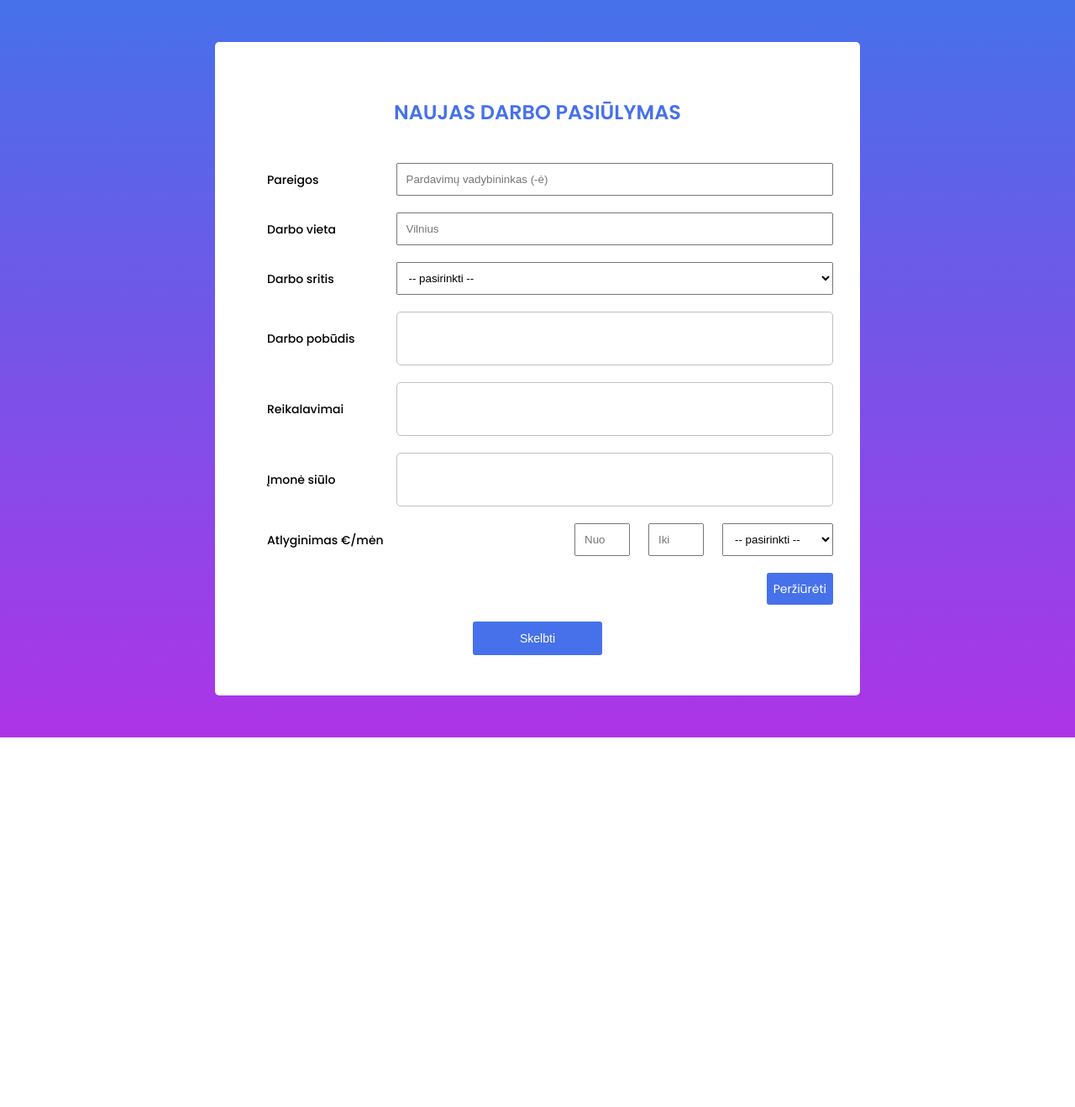
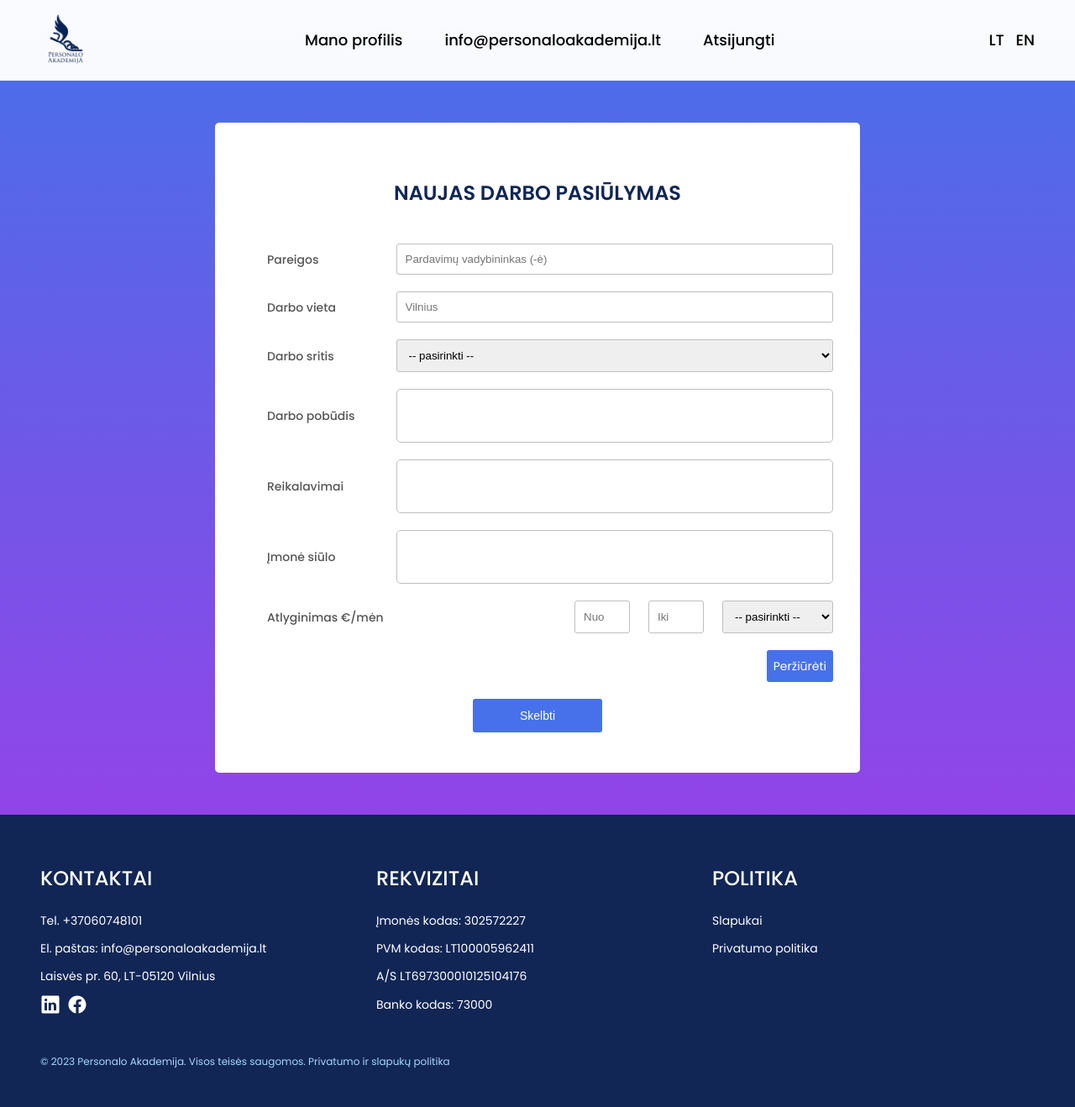
Before and after one commit to alZalatoris/pa-website, a plain HTML site: page jobs.html in a window 1280 px wide. Shown: the whole page at 84% size. Before the commit the page ends 878 px from the top, so only its background shows below. Drawn offline with nearby package versions, Linux system fonts and the light colour scheme.

Commit message:
minor fixes in jobs.css

```diff
--- a/css/jobs.css
+++ b/css/jobs.css
@@ -49,13 +49,15 @@ html {
 
 body {
   font-family: "Poppins", sans-serif;
-  display: flex;
-  justify-content: center;
-  align-items: center;
   line-height: 1;
   font-weight: 400;
   min-height: 100vh;
   background: linear-gradient(#4671ea, #ac34e7);
+}
+
+.header-center {
+  display: flex;
+  gap: 5rem;
 }
 
 .input-container {
@@ -78,8 +80,20 @@ body {
 /* Style the input fields */
 .input-field {
   width: 100%;
-  padding: 10px;
+  padding: 1rem;
+  border: 1px solid #bfbfbf;
+  border-radius: 0.3rem;
   outline: none;
+}
+
+/* .input-field:focus {
+  border: 2px solid #112655;
+} */
+
+.input-field:is(:focus) {
+  border-color: #112655;
+  border-width: 1px;
+  /* padding: 1.6rem; */
 }
 
 .input-title {
@@ -184,12 +198,16 @@ form {
 }
 
 .section-job-create h2 {
-  color: #4671ea;
+  color: #112655;
   font-size: 2.4rem;
   font-weight: 600;
   text-align: center;
   margin: 4.8rem;
   text-transform: uppercase;
+}
+
+input {
+  box-shadow: none;
 }
 
 textarea {
@@ -205,7 +223,7 @@ textarea {
 
 textarea:is(:focus, :valid) {
   border-color: #112655;
-  border-width: 2px;
+  border-width: 1px;
   padding: 1.6rem;
 }
 
--- a/jobs.html
+++ b/jobs.html
@@ -6,6 +6,7 @@
     <meta name="viewport" content="width=device-width, initial-scale=1.0" />
     <title>Personalo Akademija | Darbo skelbimai</title>
     <link rel="icon" href="img/apple-touch-icon.png" />
+    <link rel="stylesheet" href="css/login-style.css" />
     <link rel="stylesheet" href="css/jobs.css" />
     <link rel="preconnect" href="https://fonts.googleapis.com" />
     <link rel="preconnect" href="https://fonts.gstatic.com" crossorigin />
@@ -15,6 +16,51 @@
     />
   </head>
   <body>
+    <div class="header">
+      <div class="header-logo">
+        <ul class="main-nav-list">
+          <li>
+            <div class="nav-img-box">
+              <a href="index.html"
+                ><img
+                  src="img/pa-blue-logo.png"
+                  alt="Personalo Akademija logo"
+                  class="pa-logo-main"
+              /></a>
+            </div>
+          </li>
+        </ul>
+      </div>
+      <div class="header-center">
+        <ul class="center">
+          <li class="list-item">
+            <a class="main-nav-link" href="#about">Mano profilis</a>
+          </li>
+        </ul>
+        <ul class="center">
+          <li class="list-item">
+            <a class="main-nav-link" href="#about"
+              >info@personaloakademija.lt</a
+            >
+          </li>
+        </ul>
+        <ul class="center">
+          <li class="list-item">
+            <a class="main-nav-link" href="#about">Atsijungti</a>
+          </li>
+        </ul>
+      </div>
+      <div class="header-nav">
+        <ul class="nav-lang">
+          <li class="list-item">
+            <a class="main-nav-link nav-lang" href="#">LT</a>
+          </li>
+          <li class="list-item">
+            <a class="main-nav-link nav-lang" href="#">EN</a>
+          </li>
+        </ul>
+      </div>
+    </div>
     <section>
       <div class="section-job-create">
         <h2 class="h2-job-ad-create">Naujas darbo pasiūlymas</h2>
@@ -77,7 +123,7 @@
             >
             <textarea
               id="job-tasks"
-              class="input-area-right autosizable_textarea"
+              class="input-area-right"
               oninvalid="this.setCustomValidity('Aprašykite darbo pobūdį')"
               onchange="try{setCustomValidity('')}catch(e){};"
               x-moz-errormessage="Aprašykite darbo pobūdį"
@@ -91,7 +137,7 @@
             >
             <textarea
               id="job-requirements"
-              class="input-area-right autosizable_textarea"
+              class="input-area-right"
               oninvalid="this.setCustomValidity('Aprašykite darbo reikalavimus')"
               onchange="try{setCustomValidity('')}catch(e){};"
               x-moz-errormessage="Aprašykite darbo reikalavimus"
@@ -105,7 +151,7 @@
             >
             <textarea
               id="job-company-offer"
-              class="input-area-right autosizable_textarea"
+              class="input-area-right"
               oninvalid="this.setCustomValidity('Aprašykite ką siūlo kompanija')"
               onchange="try{setCustomValidity('')}catch(e){};"
               x-moz-errormessage="Aprašykite ką siūlo kompanija"
@@ -155,6 +201,51 @@
         </form>
       </div>
     </section>
+    <footer class="footer">
+      <div class="footer-primary">
+        <div class="footer-contacts">
+          <h2 class="footer-header">Kontaktai</h2>
+          <p class="phone footer--details">Tel. +37060748101</p>
+          <p class="email footer--details">
+            El. paštas: info@personaloakademija.lt
+          </p>
+          <p class="address footer--details">
+            Laisvės pr. 60, LT-05120 Vilnius
+          </p>
+          <div class="footer--sm">
+            <a href="https://www.linkedin.com/company/3854218/admin/"
+              ><ion-icon name="logo-linkedin" class="sm-icon"></ion-icon
+            ></a>
+            <a href="https://www.facebook.com/personaloakademija.lt"
+              ><ion-icon name="logo-facebook" class="sm-icon"></ion-icon
+            ></a>
+          </div>
+        </div>
+        <div class="footer-info">
+          <h2 class="footer-header">Rekvizitai</h2>
+          <p class="footer--details footer--company-code">
+            Įmonės kodas: 302572227
+          </p>
+          <p class="footer--details footer--gpm">PVM kodas: LT100005962411</p>
+          <p class="footer--details footer--account">
+            A/S LT697300010125104176
+          </p>
+          <p class="footer--details footer-bc">Banko kodas: 73000</p>
+        </div>
+        <div class="footer-policy">
+          <h2 class="footer-header">Politika</h2>
+          <p class="footer--details footer--cookies">Slapukai</p>
+          <p class="footer--details footer--privacy-policy">
+            Privatumo politika
+          </p>
+        </div>
+      </div>
+
+      <div class="footer-secondary">
+        &copy; 2023 Personalo Akademija. Visos teisės saugomos. Privatumo ir
+        slapukų politika
+      </div>
+    </footer>
     <script
       type="module"
       src="https://unpkg.com/ionicons@5.5.2/dist/ionicons/ionicons.esm.js"
```
